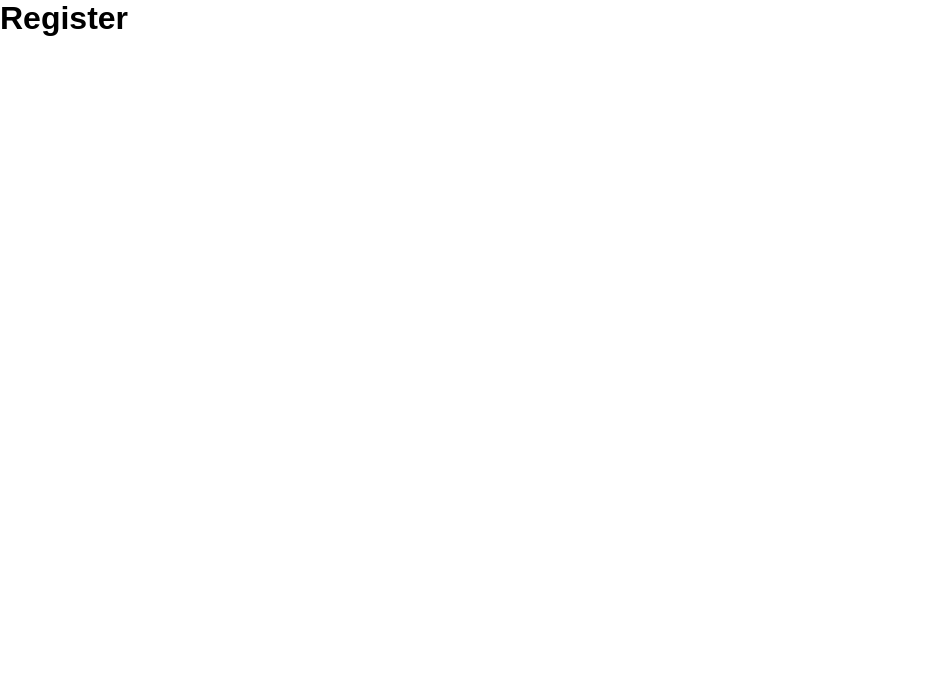
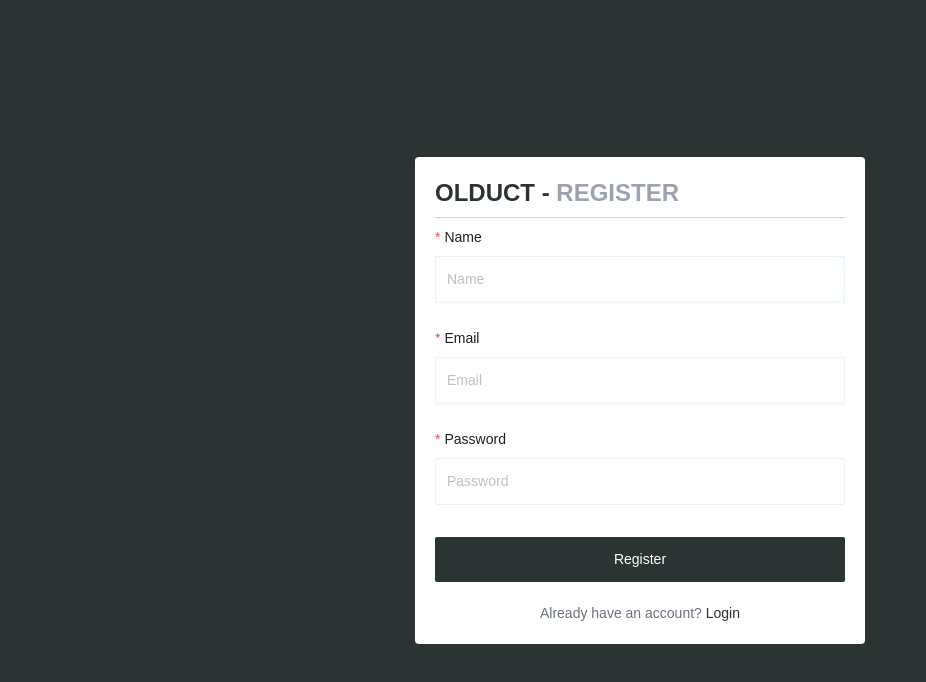
Before and after one commit to NAYANCSE27/olduct, a React (Create React App) app in the folder client/: page /register in a window 1280 px wide. Shown: the top 682 px of the page, without its empty margins (0-926 px from the left). Built offline with nearby package versions, Linux system fonts and the light colour scheme.

Commit message:
added user authentication UI to the project

```diff
--- a/client/public/index.html
+++ b/client/public/index.html
@@ -12,7 +12,11 @@
     <link rel="apple-touch-icon" href="%PUBLIC_URL%/logo192.png" />
     <link rel="manifest" href="%PUBLIC_URL%/manifest.json" />
     <title>olduct</title>
-    <link <link href="https://cdn.jsdelivr.net/npm/remixicon@3.2.0/fonts/remixicon.css" rel="stylesheet">
+    <link
+      <link
+      href="https://cdn.jsdelivr.net/npm/remixicon@3.2.0/fonts/remixicon.css"
+      rel="stylesheet"
+    />
   </head>
   <body>
     <noscript>You need to enable JavaScript to run this app.</noscript>
--- /dev/null
+++ b/client/src/components/Divider.js
@@ -0,0 +1,11 @@
+import React from "react";
+
+function Divider() {
+  return (
+    <div className="w-full h-[1px] bg-gray-300 my-2">
+
+    </div>
+  );
+}
+
+export default Divider;
--- a/client/src/index.css
+++ b/client/src/index.css
@@ -7,5 +7,21 @@
   margin: 0;
   padding: 0;
   box-sizing: border-box;
-  font-family: 'Montserrat', sans-serif !important;
+  font-family: "Montserrat", sans-serif !important;
 }
+
+input {
+  height: 47px !important;
+  border: 1px solid #e7f2f6 !important;
+}
+
+input:focus {
+  outline: none !important;
+  border: 1px solid #a5c9ca !important;
+  box-shadow: none !important;
+}
+
+button {
+  height: 45px !important;
+  box-shadow: none !important;
+}
--- a/client/src/index.js
+++ b/client/src/index.js
@@ -14,8 +14,13 @@
           Button: {
             colorPrimary: "#2C3333",
             colorPrimaryHover: "#2C3333",
-            borderRadius: "0px",
+            borderRadius: "2px",
+            boxShadow: "none",
           },
+        },
+        token: {
+          borderRadius: "2px",
+          colorPrimary: "#2C3333",
         },
       }}
     >
--- a/client/src/pages/Login/index.js
+++ b/client/src/pages/Login/index.js
@@ -1,9 +1,49 @@
 import React from "react";
+import { Button, Form, Input } from "antd";
+import { Link } from "react-router-dom";
+import Divider from "../../components/Divider";
+
+const rules =[
+  {
+    required: true,
+    message: "Required",
+  },
+];
 
 function Login() {
+  const onFinish = (values) => {
+    console.log("Success:", values);
+  };
+
   return (
-    <div>
-      <h1>Login</h1>
+    <div className="h-screen flex bg-primary justify-center items-center">
+      <div className="bg-white p-5 rounded w-[450px]">
+        <h1 className="text-primary text-2xl">
+          OLDUCT - <span className="text-gray-400">Login</span>
+        </h1>
+        <Divider />
+        <Form layout="vertical" onFinish={onFinish}>
+          <Form.Item label="Email" name="email" rules={rules}>
+            <Input placeholder="Email" />
+          </Form.Item>
+          <Form.Item label="Password" name="password" rules={rules}>
+            <Input type="password" placeholder="Password" />
+          </Form.Item>
+
+          <Button type="primary" htmlType="submit" block className="mt-2">
+            Login
+          </Button>
+
+          <div className="mt-5 text-center">
+            <span className="text-gray-500">
+              Don't have an account?{" "}
+              <Link to="/register" className="text-primary">
+                Register
+              </Link>
+            </span>
+          </div>
+        </Form>
+      </div>
     </div>
   );
 }
--- a/client/src/pages/Register/index.js
+++ b/client/src/pages/Register/index.js
@@ -1,9 +1,52 @@
 import React from "react";
+import { Button, Form, Input } from "antd";
+import { Link } from "react-router-dom";
+import Divider from "../../components/Divider";
+
+const rules =[
+  {
+    required: true,
+    message: "Required",
+  },
+];
 
 function Register() {
+  const onFinish = (values) => {
+    console.log("Success:", values);
+  };
+
   return (
-    <div>
-      <h1>Register</h1>
+    <div className="h-screen flex bg-primary justify-center items-center">
+      <div className="bg-white p-5 rounded w-[450px]">
+        <h1 className="text-primary text-2xl">
+          OLDUCT - <span className="text-gray-400">REGISTER</span>
+        </h1>
+        <Divider />
+        <Form layout="vertical" onFinish={onFinish}>
+          <Form.Item label="Name" name="name" rules={rules}>
+            <Input placeholder="Name" />
+          </Form.Item>
+          <Form.Item label="Email" name="email" rules={rules}>
+            <Input placeholder="Email" />
+          </Form.Item>
+          <Form.Item label="Password" name="password" rules={rules}>
+            <Input type="password" placeholder="Password" />
+          </Form.Item>
+
+          <Button type="primary" htmlType="submit" block className="mt-2">
+            Register
+          </Button>
+
+          <div className="mt-5 text-center">
+            <span className="text-gray-500">
+              Already have an account?{" "}
+              <Link to="/login" className="text-primary">
+                Login
+              </Link>
+            </span>
+          </div>
+        </Form>
+      </div>
     </div>
   );
 }
```
